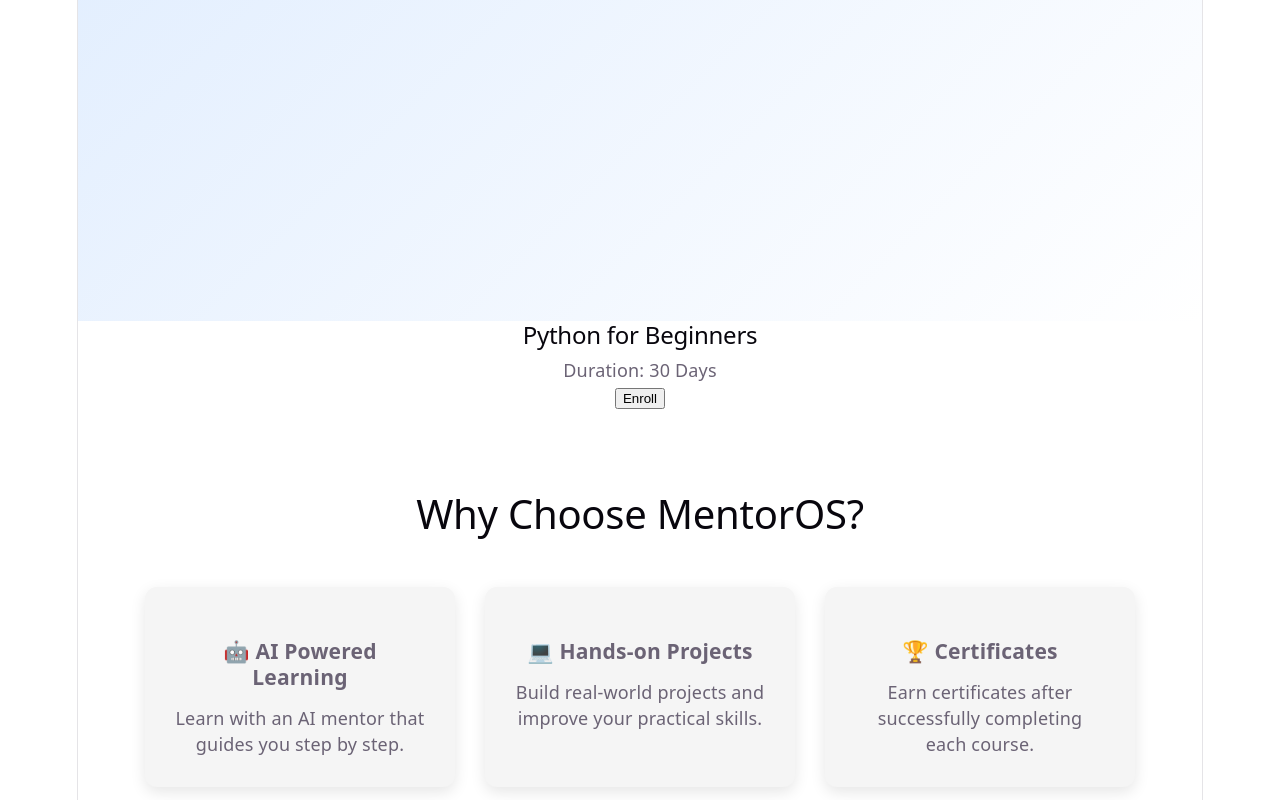
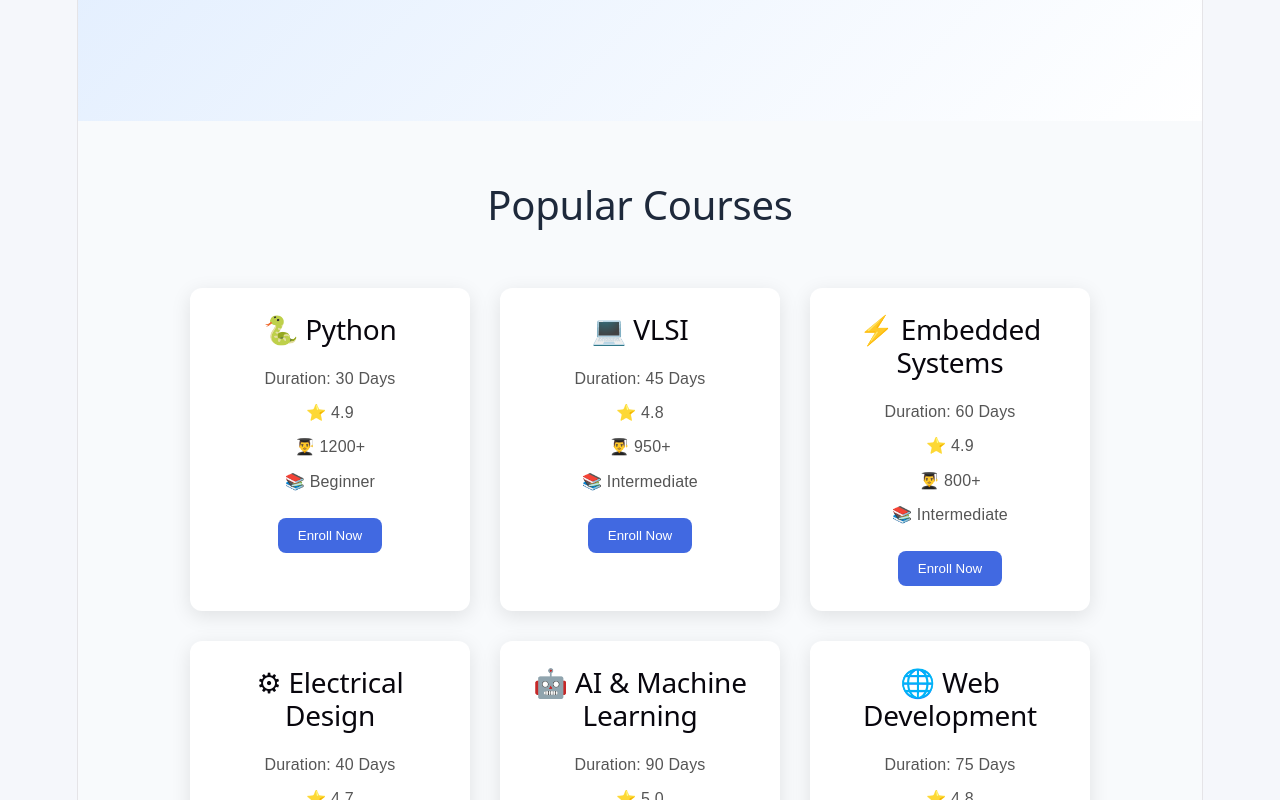
Before and after one commit to manibabu18-maker/MentorOS, a React (Vite) app in the folder frontend/mentoros-web/: page / in a window 1280 px wide. Shown: the part 520-1320 px from the top of the page. Built offline with nearby package versions, Linux system fonts and the light colour scheme.

Commit message:
Day 6: Added reusable course card with props

```diff
--- a/frontend/mentoros-web/src/App.css
+++ b/frontend/mentoros-web/src/App.css
@@ -1,184 +1,29 @@
-.counter {
-  font-size: 16px;
-  padding: 5px 10px;
-  border-radius: 5px;
-  color: var(--accent);
-  background: var(--accent-bg);
-  border: 2px solid transparent;
-  transition: border-color 0.3s;
-  margin-bottom: 24px;
-
-  &:hover {
-    border-color: var(--accent-border);
-  }
-  &:focus-visible {
-    outline: 2px solid var(--accent);
-    outline-offset: 2px;
-  }
+body {
+  margin: 0;
+  font-family: Arial, sans-serif;
+  background: #f5f7fb;
 }
 
-.hero {
-  position: relative;
-
-  .base,
-  .framework,
-  .vite {
-    inset-inline: 0;
-    margin: 0 auto;
-  }
-
-  .base {
-    width: 170px;
-    position: relative;
-    z-index: 0;
-  }
-
-  .framework,
-  .vite {
-    position: absolute;
-  }
-
-  .framework {
-    z-index: 1;
-    top: 34px;
-    height: 28px;
-    transform: perspective(2000px) rotateZ(300deg) rotateX(44deg) rotateY(39deg)
-      scale(1.4);
-  }
-
-  .vite {
-    z-index: 0;
-    top: 107px;
-    height: 26px;
-    width: auto;
-    transform: perspective(2000px) rotateZ(300deg) rotateX(40deg) rotateY(39deg)
-      scale(0.8);
-  }
+* {
+  box-sizing: border-box;
 }
 
-#center {
-  display: flex;
-  flex-direction: column;
-  gap: 25px;
-  place-content: center;
-  place-items: center;
-  flex-grow: 1;
-
-  @media (max-width: 1024px) {
-    padding: 32px 20px 24px;
-    gap: 18px;
-  }
+.course-section {
+  padding: 60px 20px;
+  background: #f8fafc;
 }
 
-#next-steps {
-  display: flex;
-  border-top: 1px solid var(--border);
-  text-align: left;
-
-  & > div {
-    flex: 1 1 0;
-    padding: 32px;
-    @media (max-width: 1024px) {
-      padding: 24px 20px;
-    }
-  }
-
-  .icon {
-    margin-bottom: 16px;
-    width: 22px;
-    height: 22px;
-  }
-
-  @media (max-width: 1024px) {
-    flex-direction: column;
-    text-align: center;
-  }
+.section-title {
+  text-align: center;
+  font-size: 40px;
+  margin-bottom: 40px;
+  color: #1e293b;
 }
 
-#docs {
-  border-right: 1px solid var(--border);
-
-  @media (max-width: 1024px) {
-    border-right: none;
-    border-bottom: 1px solid var(--border);
-  }
+.courses {
+  display: flex;
+  flex-wrap: wrap;
+  justify-content: center;
+  gap: 30px;
+  padding: 20px;
 }
-
-#next-steps ul {
-  list-style: none;
-  padding: 0;
-  display: flex;
-  gap: 8px;
-  margin: 32px 0 0;
-
-  .logo {
-    height: 18px;
-  }
-
-  a {
-    color: var(--text-h);
-    font-size: 16px;
-    border-radius: 6px;
-    background: var(--social-bg);
-    display: flex;
-    padding: 6px 12px;
-    align-items: center;
-    gap: 8px;
-    text-decoration: none;
-    transition: box-shadow 0.3s;
-
-    &:hover {
-      box-shadow: var(--shadow);
-    }
-    .button-icon {
-      height: 18px;
-      width: 18px;
-    }
-  }
-
-  @media (max-width: 1024px) {
-    margin-top: 20px;
-    flex-wrap: wrap;
-    justify-content: center;
-
-    li {
-      flex: 1 1 calc(50% - 8px);
-    }
-
-    a {
-      width: 100%;
-      justify-content: center;
-      box-sizing: border-box;
-    }
-  }
-}
-
-#spacer {
-  height: 88px;
-  border-top: 1px solid var(--border);
-  @media (max-width: 1024px) {
-    height: 48px;
-  }
-}
-
-.ticks {
-  position: relative;
-  width: 100%;
-
-  &::before,
-  &::after {
-    content: '';
-    position: absolute;
-    top: -4.5px;
-    border: 5px solid transparent;
-  }
-
-  &::before {
-    left: 0;
-    border-left-color: var(--border);
-  }
-  &::after {
-    right: 0;
-    border-right-color: var(--border);
-  }
-}
--- a/frontend/mentoros-web/src/App.jsx
+++ b/frontend/mentoros-web/src/App.jsx
@@ -1,3 +1,4 @@
+import "./App.css";
 import Navbar from "./components/Navbar";
 import Hero from "./components/Hero";
 import CourseCard from "./components/CourseCard";
@@ -8,10 +9,64 @@
   return (
     <>
       <Navbar />
-      <Hero />
-      <CourseCard />
-      <Features />
-      <Footer />
+<Hero />
+
+<section className="course-section">
+  <h2 className="section-title">Popular Courses</h2>
+
+  <div className="courses">
+    <CourseCard
+      title="🐍 Python"
+      duration="30 Days"
+      rating="4.9"
+      students="1200+"
+      level="Beginner"
+    />
+
+    <CourseCard
+      title="💻 VLSI"
+      duration="45 Days"
+      rating="4.8"
+      students="950+"
+      level="Intermediate"
+    />
+
+    <CourseCard
+      title="⚡ Embedded Systems"
+      duration="60 Days"
+      rating="4.9"
+      students="800+"
+      level="Intermediate"
+    />
+
+    <CourseCard
+      title="⚙ Electrical Design"
+      duration="40 Days"
+      rating="4.7"
+      students="700+"
+      level="Beginner"
+    />
+
+    <CourseCard
+      title="🤖 AI & Machine Learning"
+      duration="90 Days"
+      rating="5.0"
+      students="1500+"
+      level="Advanced"
+    />
+
+    <CourseCard
+      title="🌐 Web Development"
+      duration="75 Days"
+      rating="4.8"
+      students="1000+"
+      level="Beginner"
+    />
+  </div>
+</section>
+
+<Features />
+<Footer />
     </>
   );
 }
--- a/frontend/mentoros-web/src/components/CourseCard.jsx
+++ b/frontend/mentoros-web/src/components/CourseCard.jsx
@@ -1,11 +1,23 @@
-function CourseCard(props) {
+import "../styles/CourseCard.css";
+function CourseCard({
+  title,
+  duration,
+  level,
+  students,
+  rating
+}) {
   return (
-    <div>
-      <h2>Python for Beginners</h2>
+    <div className="course-card">
+      <h2>{title}</h2>
 
-      <p>Duration: 30 Days</p>
+      <p>Duration: {duration}</p>
+      <p>⭐ {rating}</p>
 
-      <button>Enroll</button>
+<p>👨‍🎓 {students}</p>
+
+<p>📚 {level}</p>
+
+      <button>Enroll Now</button>
     </div>
   );
 }
--- /dev/null
+++ b/frontend/mentoros-web/src/styles/CourseCard.css
@@ -0,0 +1,39 @@
+.course-card {
+  background: white;
+  border-radius: 12px;
+  padding: 25px;
+  width: 280px;
+  text-align: center;
+  box-shadow: 0 5px 20px rgba(0,0,0,0.1);
+  transition: 0.3s;
+}
+
+.course-card:hover {
+  transform: translateY(-8px);
+}
+
+.course-card h2 {
+  margin-bottom: 20px;
+  font-size: 28px;
+}
+
+.course-card p {
+  margin: 8px 0;
+  color: #555;
+  font-size: 16px;
+}
+
+.course-card button {
+  margin-top: 15px;
+  padding: 10px 20px;
+  border: none;
+  background: royalblue;
+  color: white;
+  border-radius: 8px;
+  cursor: pointer;
+  transition: background 0.3s;
+}
+
+.course-card button:hover {
+  background: #2f5be3;
+}
```
